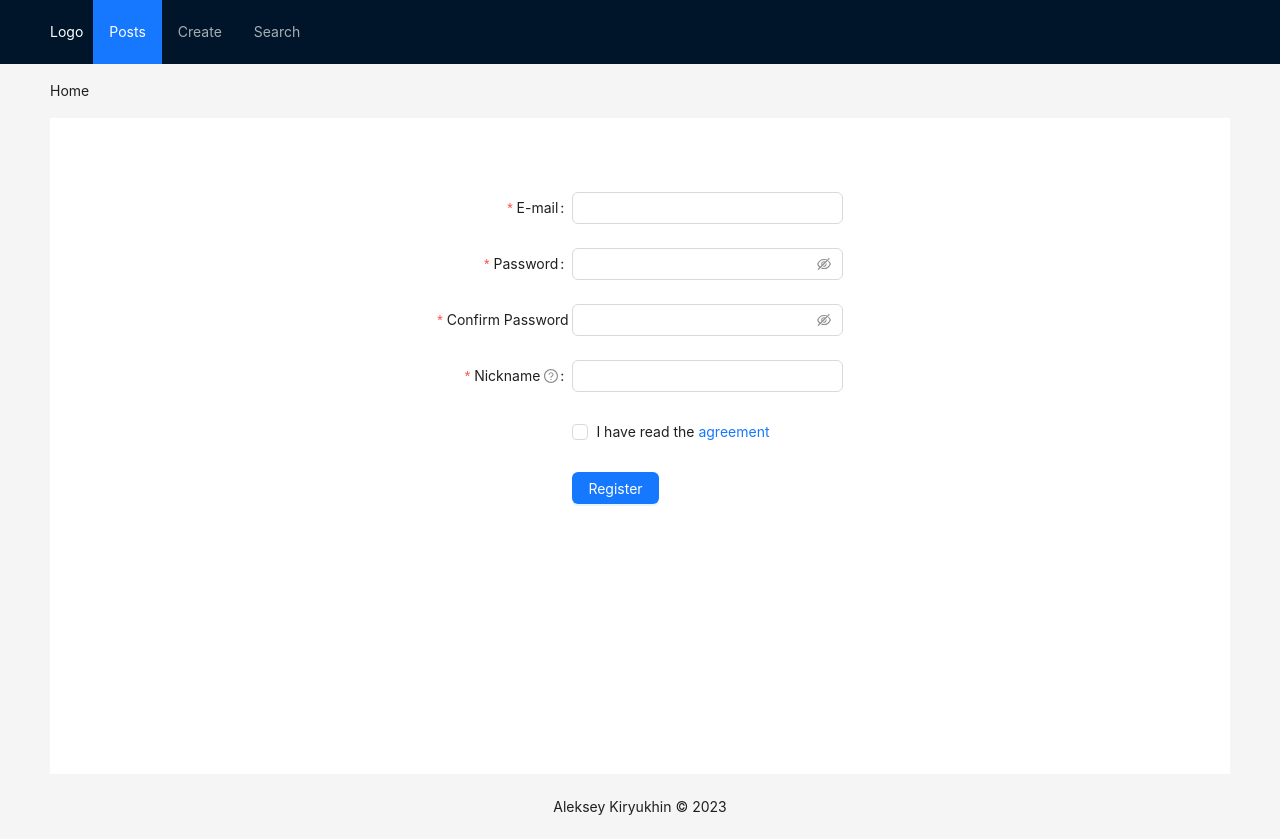
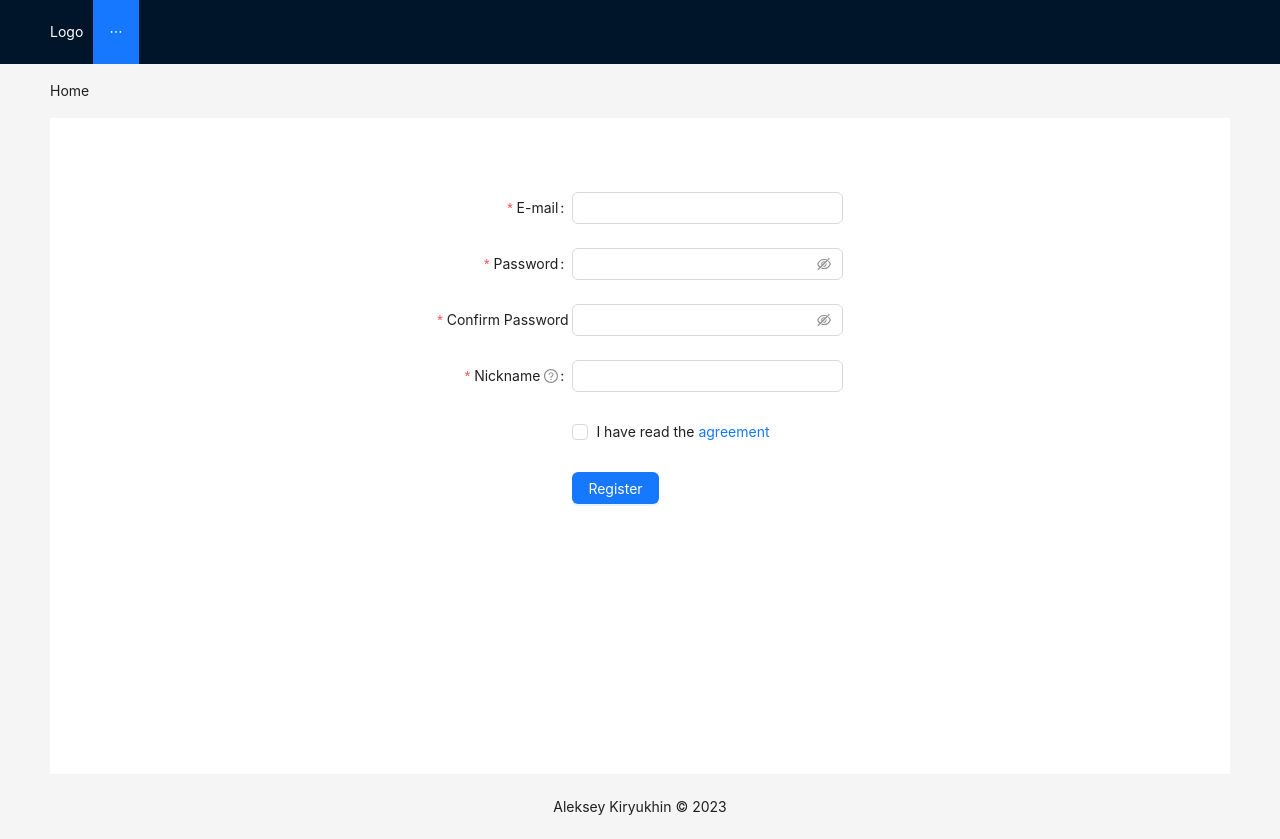
Before and after one commit to alexeykiruhin/baby_project, a React (Create React App) app: page / in a window 1280 px wide. Built offline with nearby package versions, Linux system fonts and the light colour scheme.

Commit message:
Доработал меню

```diff
--- a/src/components/Menu/MenuComponent.tsx
+++ b/src/components/Menu/MenuComponent.tsx
@@ -1,18 +1,51 @@
 import React from 'react';
-import {Menu} from "antd";
+import {Menu, MenuProps} from "antd";
+import {NavLink} from "react-router-dom";
 // import styles from './Menu.module.css';
 
 const MenuComponent: React.FC = () => {
-    const menuItems: Array<string> = ['Posts', 'Create', 'Search',]
+    // const menuItems: Array<string> = ['Posts', 'Create', 'Search',]
+    // type Item = {
+    //     key:string,
+    //     label: string,
+    //     to: string
+    // }
+    // const menuItems: Array<Item> = [
+    //     {key: '1', label: 'Posts', to: '/'},
+    //     {key: '2', label: 'Rating', to: '/rating'},
+    //     {key: '3', label: 'Create', to: '/create'}
+    // ];
+    const item: MenuProps['items'] = [
+        {
+            label: (
+                <NavLink className={'item'} to="/">Posts</NavLink>
+            ),
+            key: 0,
+        },
+        {
+            label: (
+                <NavLink className={'item'} to="/rating">Rating</NavLink>
+            ),
+            key: 1,
+        },
+        {
+            label: (
+                <NavLink className={'item'} to="/create">Create</NavLink>
+            ),
+            key: 2,
+        },
+    ];
+
     return (
         <Menu
             theme="dark"
             mode="horizontal"
             defaultSelectedKeys={['1']}
-            items={menuItems.map((item: string, index: number): { key: string, label: string } => ({
-                key: String(index + 1),
-                label: `${item}`,
-            }))}
+            // items={menuItems.map((item: string, index: number): { key: string, label: string } => ({
+            //     key: String(index + 1),
+            //     label: `${item}`,
+            // }))}
+            items={item}
         />
     )
 }
```
